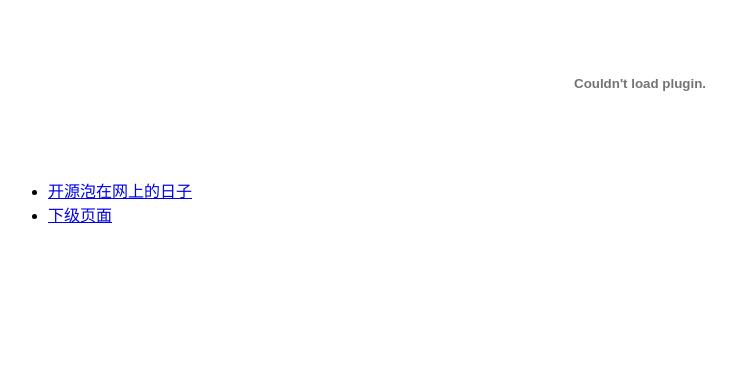
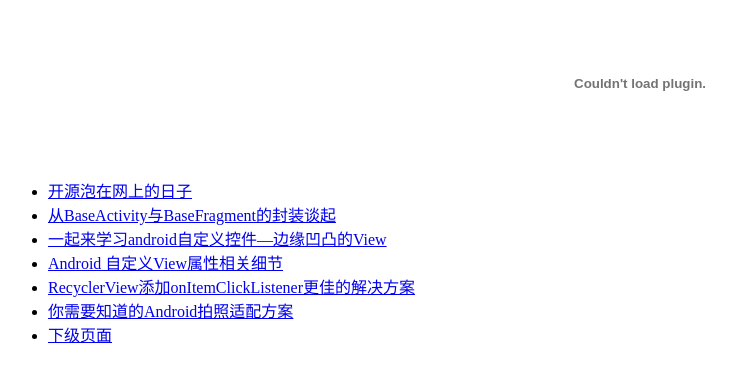
Before and after one commit to pangli/pangli.github.io, a plain HTML site: page index.html in a window 1280 px wide. Shown: the whole page, without its empty margins (0-736 px from the left). Drawn offline with Linux system fonts and the light colour scheme.

Commit message:
添加文章

```diff
--- a/index.html
+++ b/index.html
@@ -6,7 +6,12 @@
         <div class="nav">
         	<ul>
 			    <li><a href="http://jcodecraeer.com/plus/list.php?tid=31">开源泡在网上的日子</a></li>
-            	<li><a href="body.html">下级页面</a></li>
+				<li><a href="http://mp.weixin.qq.com/s?__biz=MzAxMTI4MTkwNQ==&mid=2650820216&idx=1&sn=64d0380fedf947c7adefc6d3eb722301&scene=4#wechat_redirect">从BaseActivity与BaseFragment的封装谈起</a></li>
+				<li><a href="http://mp.weixin.qq.com/s?__biz=MzAxMTI4MTkwNQ==&mid=2650820217&idx=1&sn=69380a847716dc4c3caca4a702df6f0d&scene=4#wechat_redirect">一起来学习android自定义控件—边缘凹凸的View</a></li>
+				<li><a href="http://mp.weixin.qq.com/s?__biz=MzAxMTI4MTkwNQ==&mid=2650820236&idx=1&sn=6dec4ff1efeda3224b5a40fdad862404&scene=4#wechat_redirect">Android 自定义View属性相关细节</a></li>
+				<li><a href="http://mp.weixin.qq.com/s?__biz=MzAxMTI4MTkwNQ==&mid=2650820134&idx=1&sn=58103e352e5269159778d35dc36ed207&scene=4#wechat_redirect">RecyclerView添加onItemClickListener更佳的解决方案</a></li>
+				<li><a href="http://mp.weixin.qq.com/s?__biz=MzA4MjU5NTY0NA==&mid=2653418801&idx=1&sn=5d1107bb28ab60c3dbe50367dc6bf510&scene=4#wechat_redirect">你需要知道的Android拍照适配方案</a></li>
+				<li><a href="body.html">下级页面</a></li>
            </ul>
         </div>
 </header>
```
